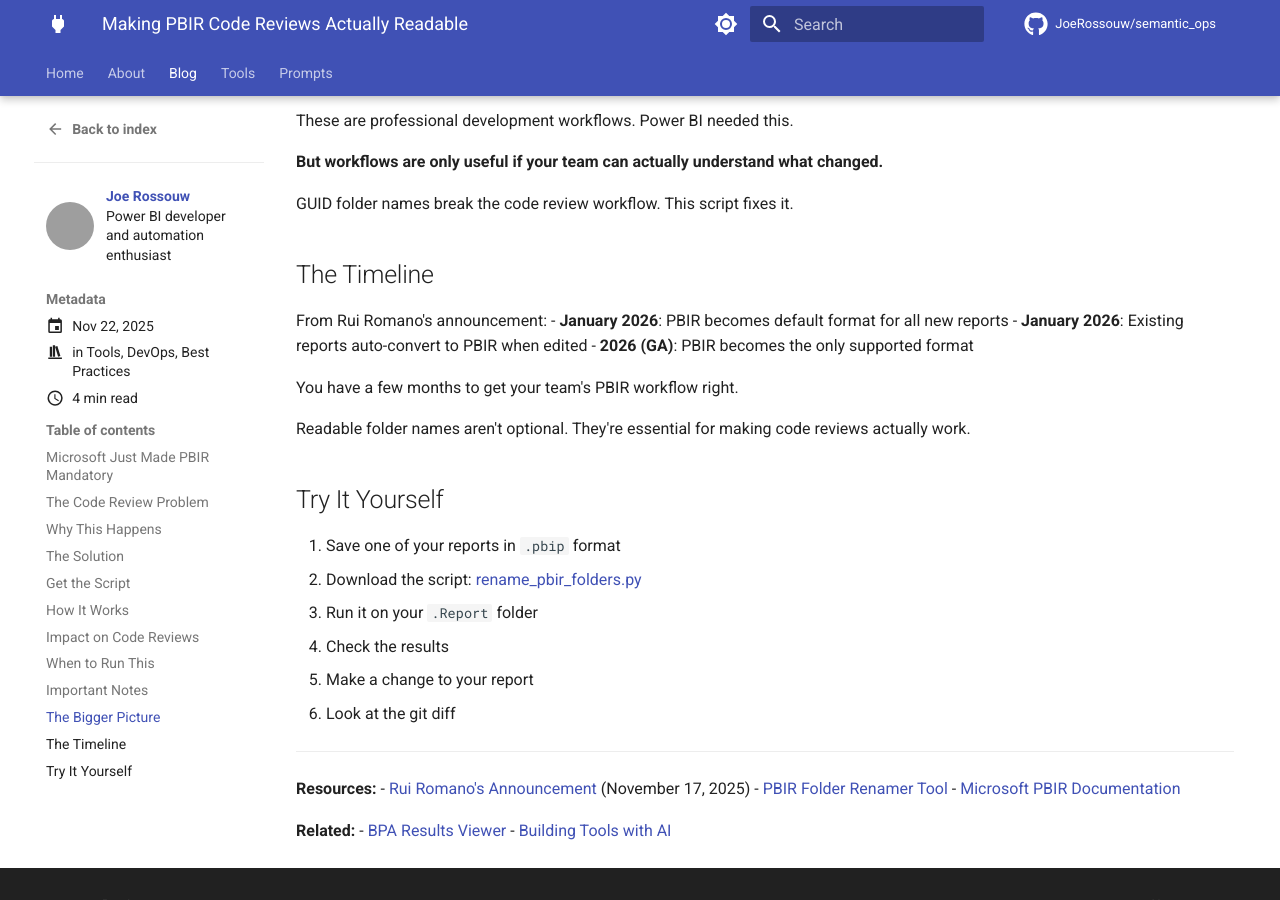
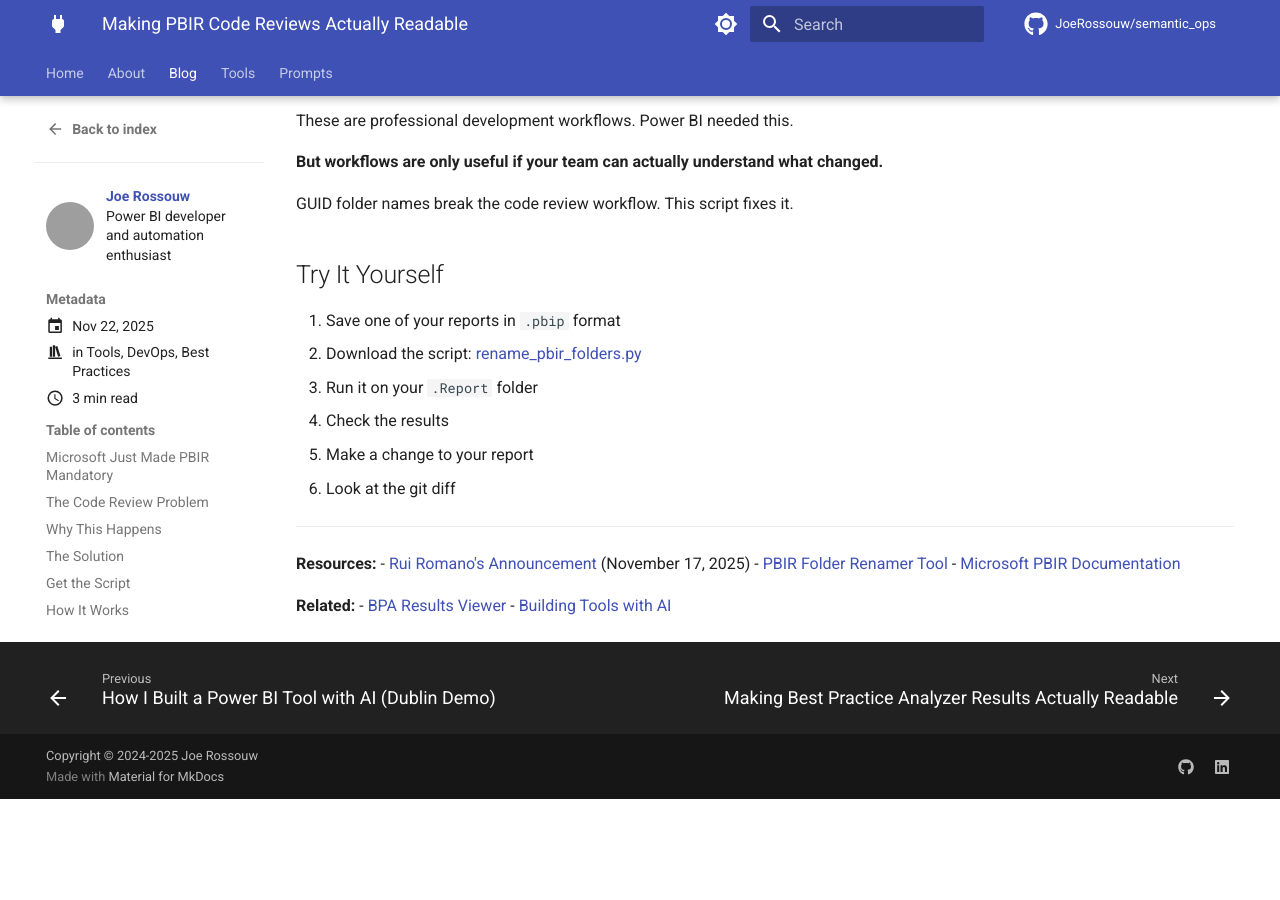
Before and after one commit to JoeRossouw/semantic_ops, an MkDocs documentation site: the page built from docs/blog/posts/pbir-readable-folders.md, in a window 1280 px wide and 900 px high, scrolled down 3460 px. Built offline with MkDocs 1.6.1 and Material for MkDocs 9.7.7, drawn with Linux system fonts in a browser that asks for light colours; comment, search, counter and statistics services are not loaded; after the commit the page ends 4259 px from its top, so only the background shows below that; grey boxes are pictures that could not be loaded.

```diff
--- a/docs/blog/posts/pbir-readable-folders.md
+++ b/docs/blog/posts/pbir-readable-folders.md
@@ -181,16 +181,6 @@ These are professional development workflows. Power BI needed this.
 
 GUID folder names break the code review workflow. This script fixes it.
 
-## The Timeline
-
-From Rui Romano's announcement:
-- **January 2026**: PBIR becomes default format for all new reports
-- **January 2026**: Existing reports auto-convert to PBIR when edited
-- **2026 (GA)**: PBIR becomes the only supported format
-
-You have a few months to get your team's PBIR workflow right.
-
-Readable folder names aren't optional. They're essential for making code reviews actually work.
 
 ## Try It Yourself
 
```
Also changed, not shown: docs/blog/posts/agentic-ai-pbip.md (+1 -0 lines), docs/blog/posts/bpa-viewer-tool.md (+0 -10 lines).
